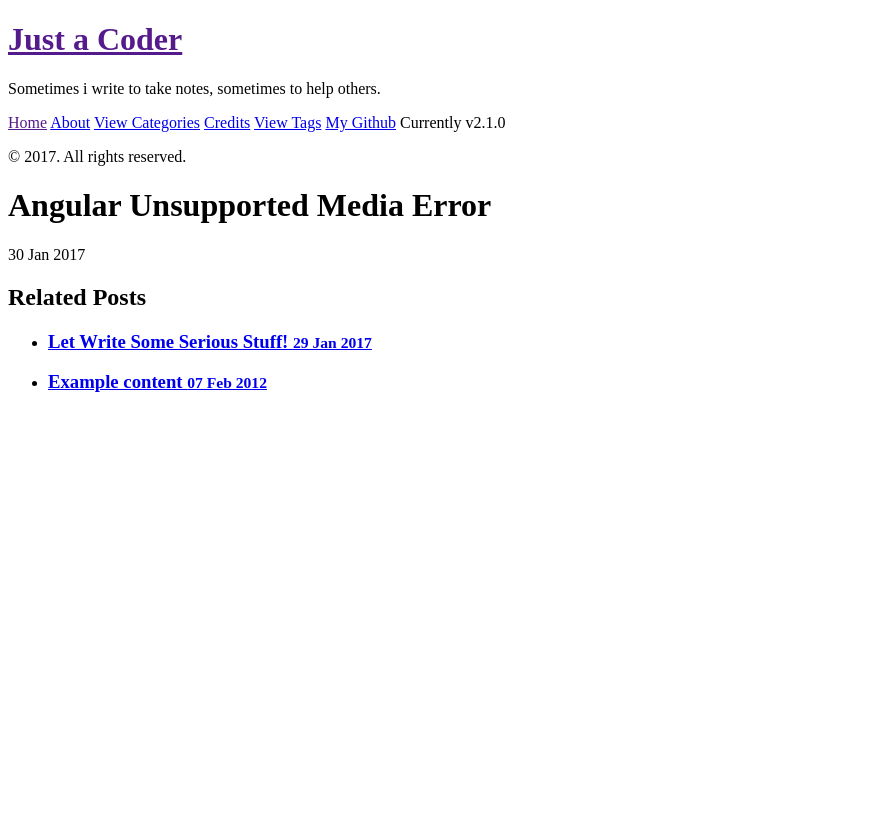
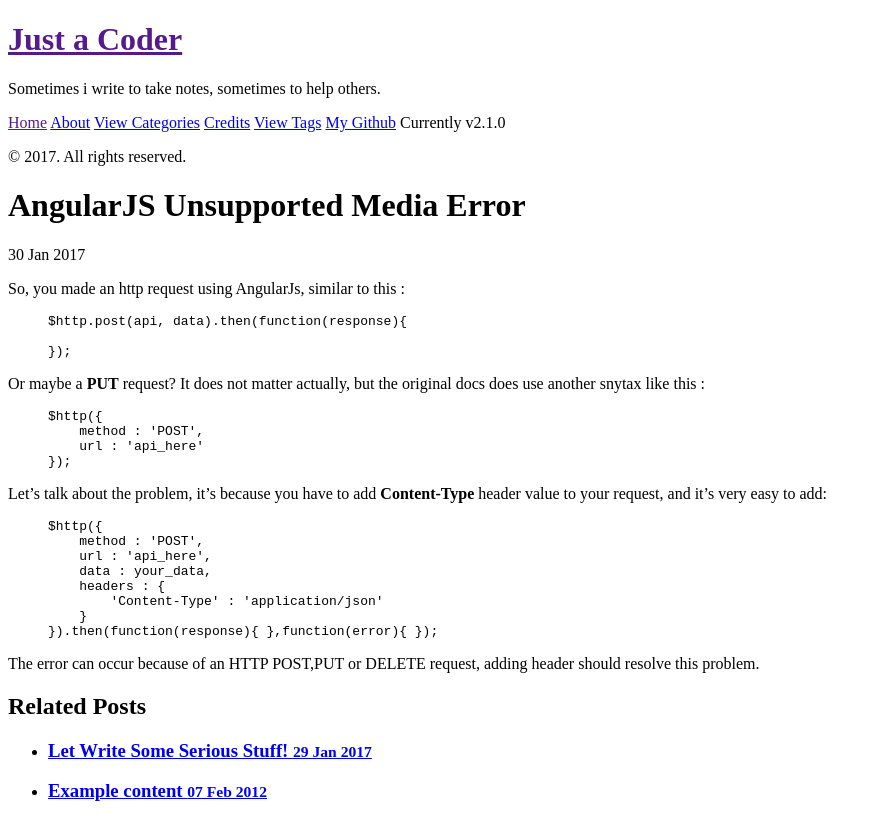
Before and after one commit to daveMad/daveMad.github.io, a Jekyll site: the page built from _posts/2017-01-30-angular-unsupported-media-error.md, in a window 1280 px wide. Shown: the top 840 px of the page, without its empty margins (0-881 px from the left). Built offline with Jekyll 4.4.1, drawn with Linux system fonts in a browser that asks for light colours.

Commit message:
finish angular unsupported media error post

```diff
--- a/_posts/2017-01-30-angular-unsupported-media-error.md
+++ b/_posts/2017-01-30-angular-unsupported-media-error.md
@@ -1,5 +1,38 @@
 ---
 layout: post
-title: Angular Unsupported Media Error
-categories: [Angular,Notes]
+title: AngularJS Unsupported Media Error
+categories: [AngularJS,Notes]
+tags : [angularjs,http]
 ---
+
+So, you made an http request using AngularJs, similar to this :
+
+{% highlight js %}
+$http.post(api, data).then(function(response){
+
+});
+{% endhighlight %}
+
+Or maybe a **PUT** request? It does not matter actually, but the original docs does use another snytax like this :
+
+{% highlight javascript %}
+$http({
+    method : 'POST',
+    url : 'api_here'
+});
+{% endhighlight %}
+
+Let's talk about the problem, it's because you have to add **Content-Type** header value to your request, and it's very easy to add:
+
+{% highlight javascript %}
+$http({
+    method : 'POST',
+    url : 'api_here',
+    data : your_data,
+    headers : {
+        'Content-Type' : 'application/json'
+    }
+}).then(function(response){ },function(error){ });
+{% endhighlight %}
+
+The error can occur because of an HTTP POST,PUT or DELETE request, adding header should resolve this problem.
```
Also changed, not shown: _posts/2017-01-29-first-post.md (+1 -0 lines).
